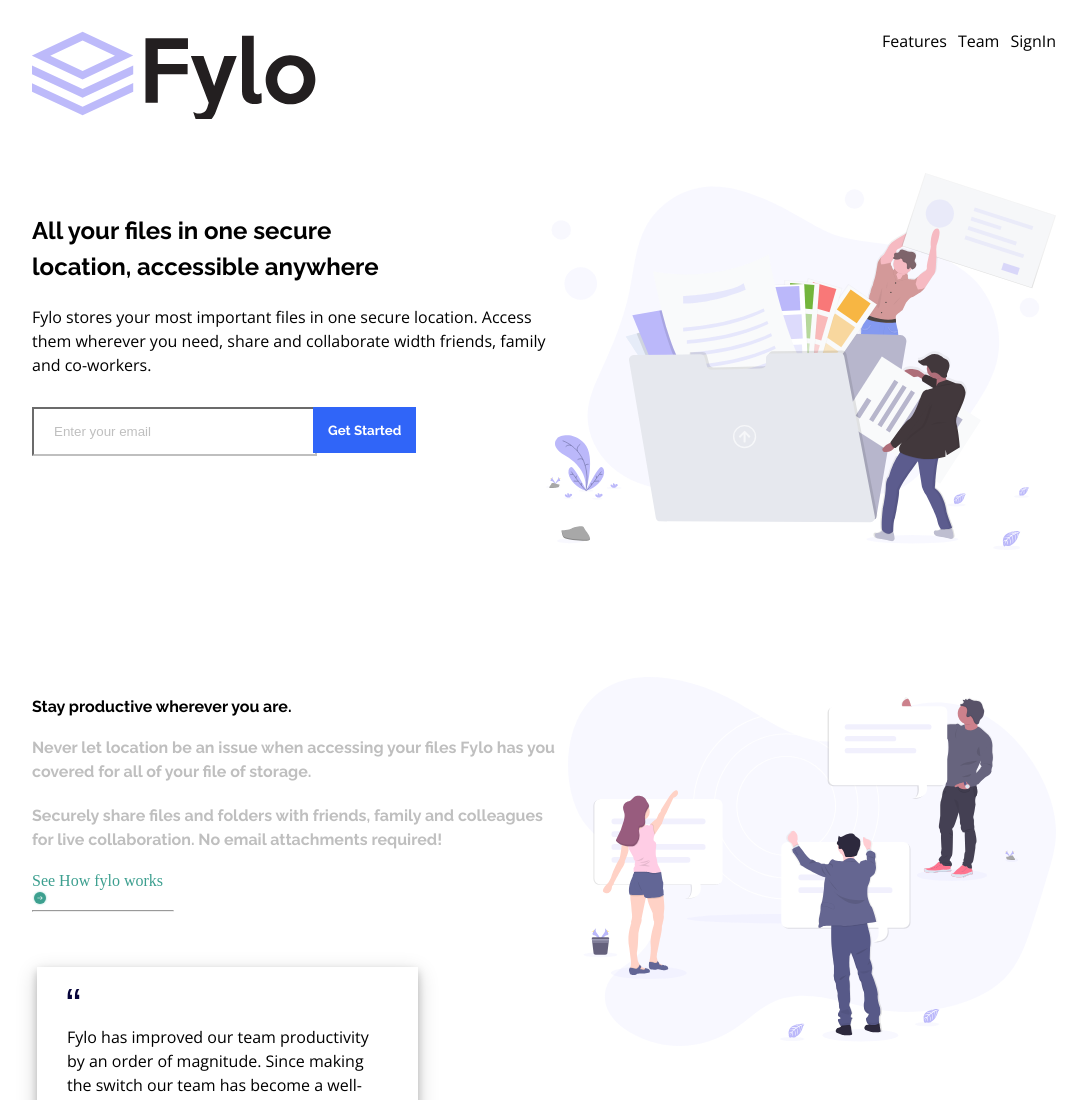
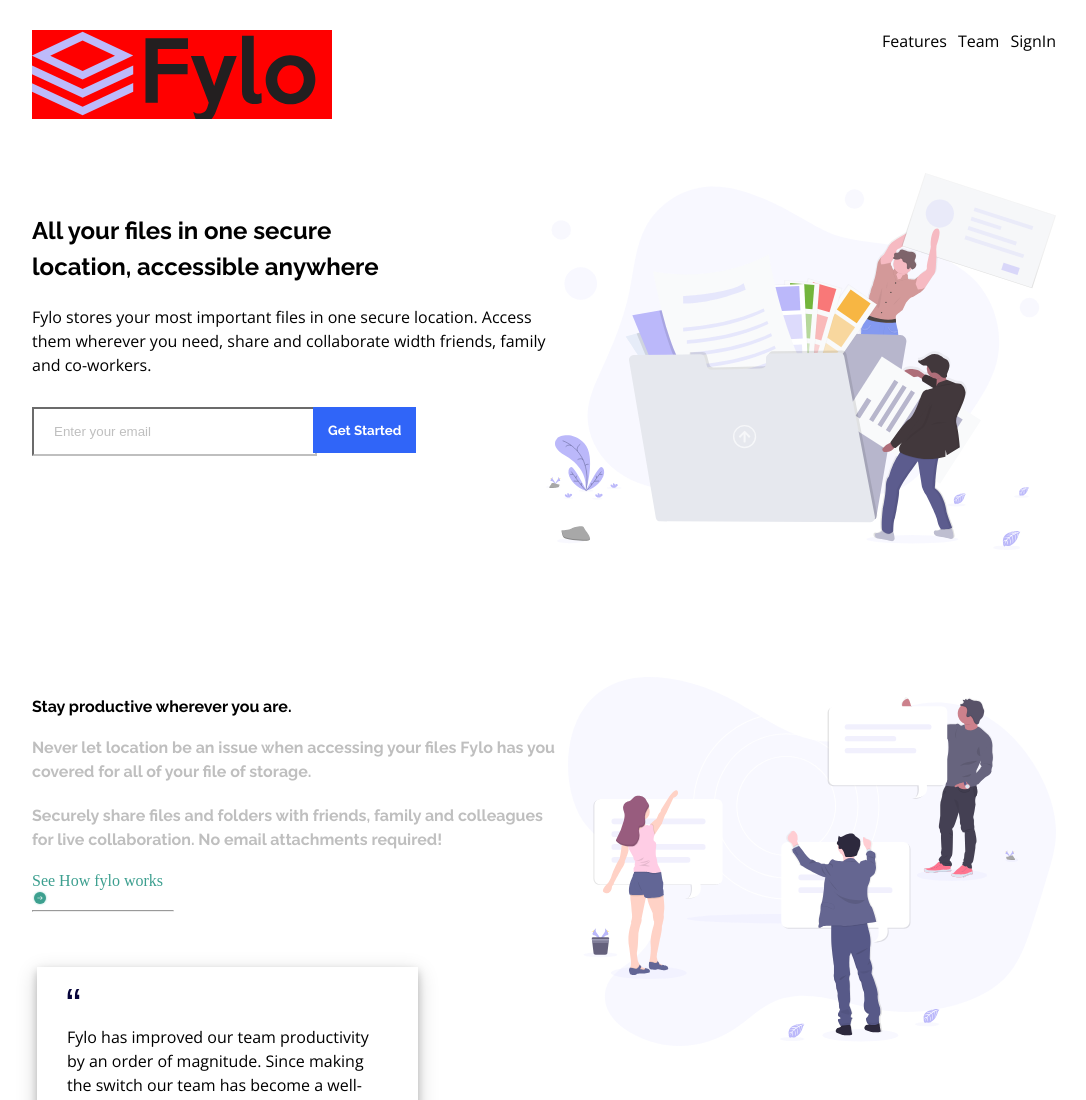
Before and after one commit to lamilekan263/fylo_landing_page, a plain HTML site: page index.html in a window 1280 px wide. Shown: the top 1100 px of the page, without its empty margins (96-1182 px from the left). Drawn offline with nearby package versions, Linux system fonts and the light colour scheme.

Commit message:
made more changes

```diff
--- a/main.css
+++ b/main.css
@@ -33,6 +33,7 @@ nav{
 }
 .nav-bar-flex img{
     width:100%;
+    background-color: red;g;
 }
 li{
     margin-left:11px;
```
